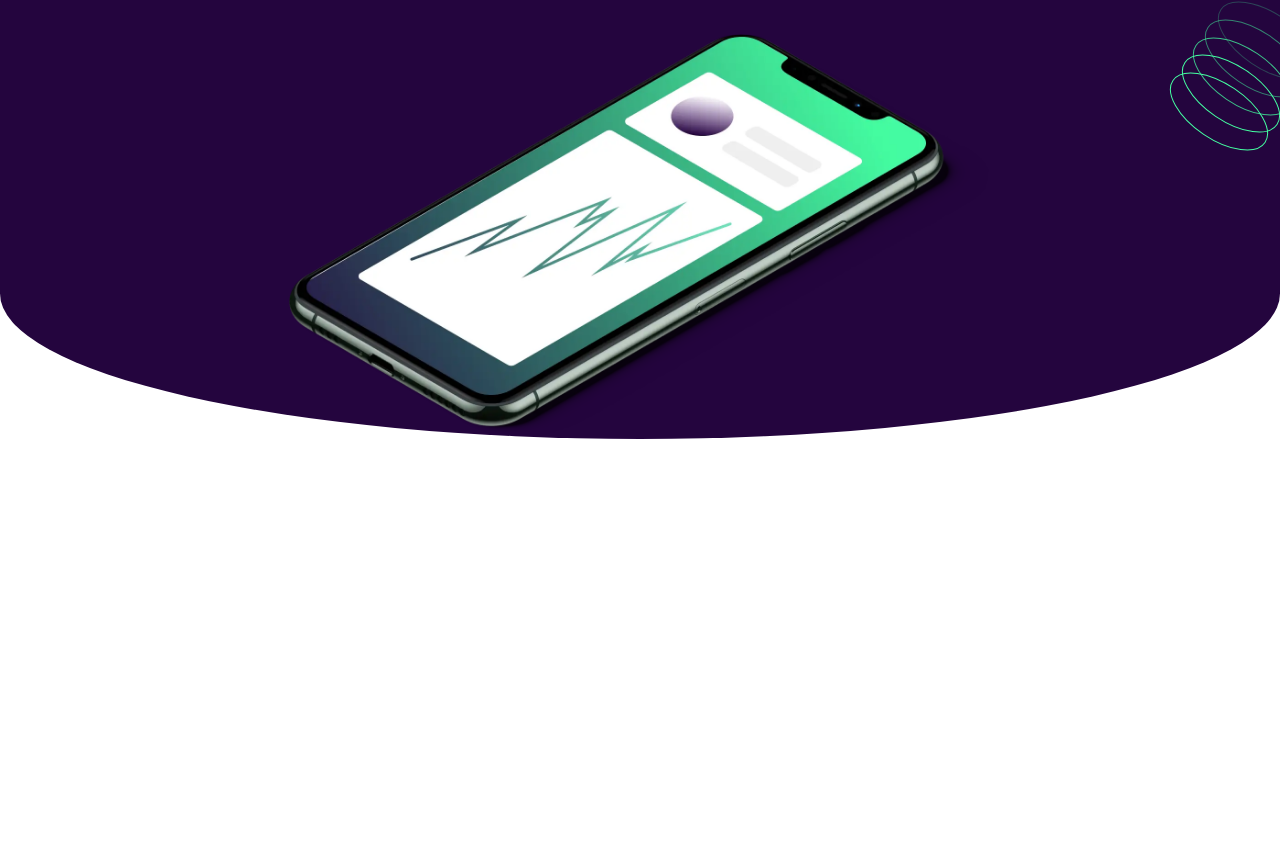
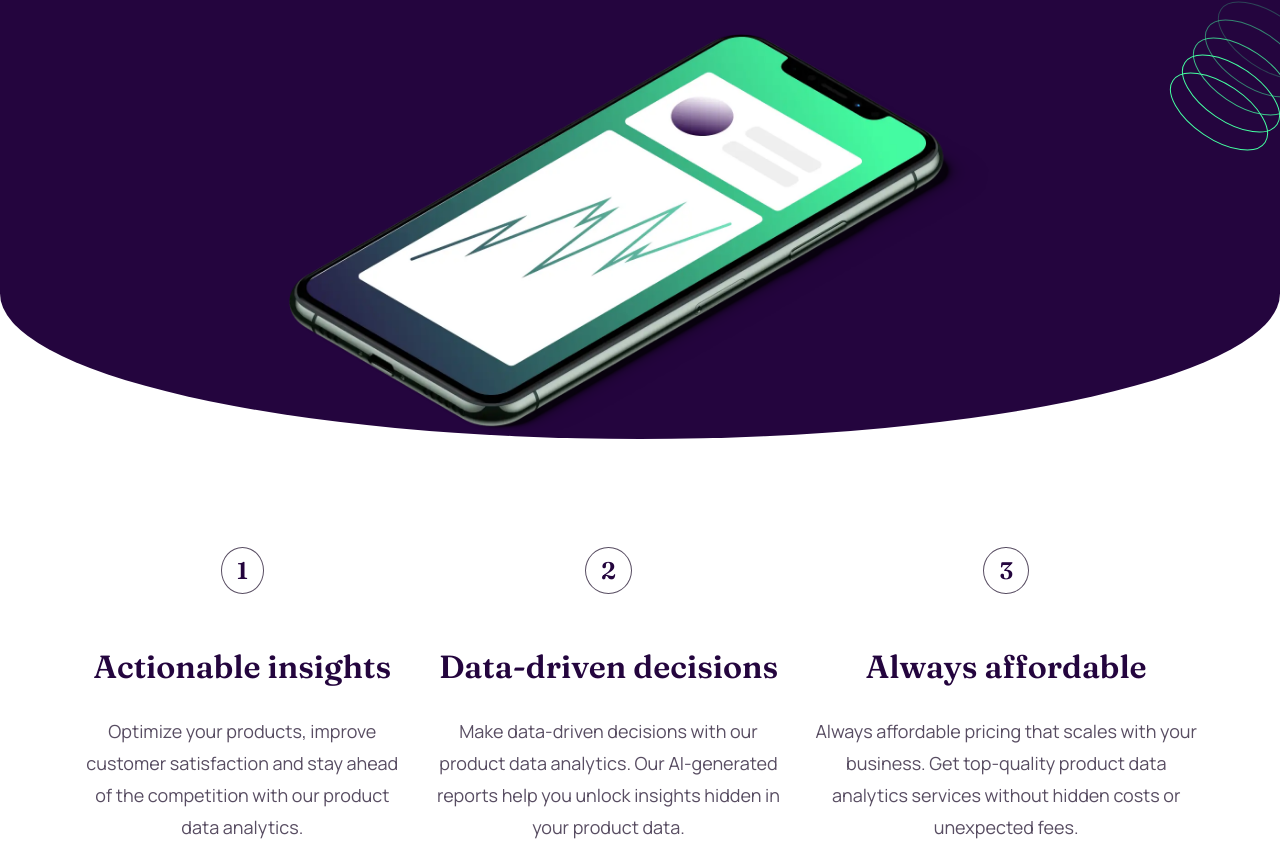
Before and after one commit to VasconcelloDev/workit-landing-page, a website built with Vite: page index.html in a window 1280 px wide. Shown: the part 437-1288 px from the top of the page. Before the commit the page ends 876 px from the top, so only its background shows below. Built offline with nearby package versions, Linux system fonts and the light colour scheme.

Commit message:
create list

```diff
--- a/index.html
+++ b/index.html
@@ -48,6 +48,37 @@
           />
         </div>
       </section>
+
+      <section>
+        <ol class="services__list">
+          <li>
+            <span>1</span>
+            <h2>Actionable insights</h2>
+            <p>
+              Optimize your products, improve customer satisfaction and stay
+              ahead of the competition with our product data analytics.
+            </p>
+          </li>
+          <li>
+            <span>2</span>
+            <h2>Data-driven decisions</h2>
+            <p>
+              Make data-driven decisions with our product data analytics. Our
+              AI-generated reports help you unlock insights hidden in your
+              product data.
+            </p>
+          </li>
+          <li>
+            <span>3</span>
+            <h2>Always affordable</h2>
+            <p>
+              Always affordable pricing that scales with your business. Get
+              top-quality product data analytics services without hidden costs
+              or unexpected fees.
+            </p>
+          </li>
+        </ol>
+      </section>
     </main>
 
     <script type="module" src="/main.js"></script>
--- a/style.css
+++ b/style.css
@@ -91,3 +91,42 @@
   width: 280px;
   top: 0px;
 }
+
+.services__list {
+  display: flex;
+  gap: 26px;
+  height: 308px;
+  margin: auto;
+  text-align: center;
+  list-style: none;
+  margin-top: 104px;
+  align-items: center;
+  width: 1114px;
+}
+.services__list li span {
+  padding: 8px 15px;
+  border-radius: 50%;
+  border: 1px solid var(--davys-grey, #584d62);
+  color: var(--dark-purple, #24053e);
+  font-size: 24px;
+  font-family: Fraunces, sans-serif;
+  font-weight: 600;
+  line-height: 40px;
+}
+
+.services__list li h2 {
+  color: var(--dark-purple, #24053e);
+  font-size: 32px;
+  font-family: Fraunces, sans-serif;
+  font-weight: 600;
+  line-height: 40px;
+  margin-top: 56px;
+}
+.services__list li p {
+  color: var(--davys-grey, #584d62);
+  font-size: 18px;
+  font-family: Manrope, sans-serif;
+  font-weight: 400;
+  line-height: 32px;
+  margin-top: 28px;
+}
```
